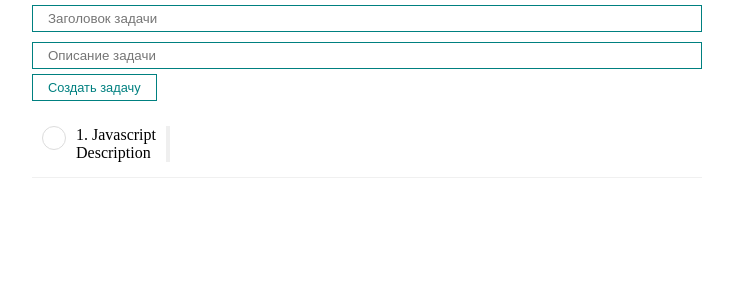
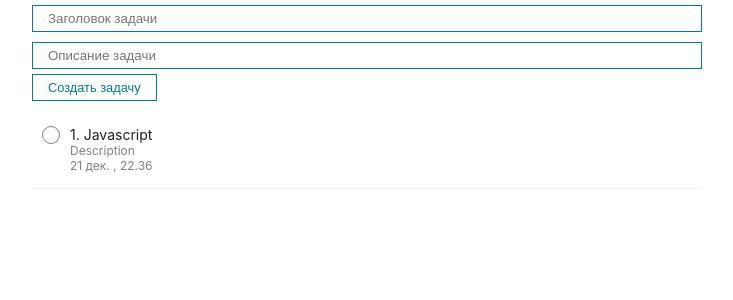
Before and after one commit to evilgodhedgehog/study-works-react, a React (Create React App) app in the folder todolist/: page / in a window 1280 px wide. Shown: the top 300 px of the page, without its empty margins (273-1006 px from the left). Built offline with nearby package versions, Linux system fonts and the light colour scheme.

Commit message:
feat: added date component and created a button to delete a task

```diff
--- a/todolist/src/App.js
+++ b/todolist/src/App.js
@@ -4,7 +4,7 @@ import TaskList from './components/TaskList';
 
 function App() {
   const [tasks, setTasks] = useState([
-    {id: 1, title: 'Javascript', description: 'Description'},
+    {id: 1, title: 'Javascript', description: 'Description', date: '21 дек. , 22.36'},
 ])
 
   const createTask = (newTask) => {
--- a/todolist/src/components/TaskForm.jsx
+++ b/todolist/src/components/TaskForm.jsx
@@ -5,11 +5,15 @@ import Input from './UI/input/Input';
 const TaskForm = ({create}) => {
 
     const [task, setTask] = useState({title: '', description: ''});
+    const locale = 'ru';
+    const today = new Date();
+    const date = `${today.getDate()} ${today.toLocaleDateString(locale, { month: 'short' })}\n`;
+    const time = today.toLocaleTimeString(locale, { hour: 'numeric', hour24: true, minute: 'numeric' });
 
     const addNewTask = (e) => {
         e.preventDefault();
         const newTask = {
-            ...task, id: Date.now(), date: Date.now()
+            ...task, id: Date.now(), date: [date, ', ', time]
         }
         create(newTask);
         setTask({title: '', description: ''});
--- a/todolist/src/components/TaskItem.jsx
+++ b/todolist/src/components/TaskItem.jsx
@@ -4,13 +4,14 @@ import Checkbox from './UI/checkbox/Checkbox';
 const TaskItem = (props) => {
     return (
         <div className='task'>
-            <Checkbox onClick={() => props.remove(props.task)}/>
+            <button className='task-button' onClick={() => props.remove(props.task)}>
+                <Checkbox />
+            </button>
             <div className='task-body'>
                 <div className="task-body__title">{props.index}. {props.task.title}</div>
                 <div className="task-body__description">{props.task.description}</div>
-                <div className="task__date">{props.task.date}</div>
+                <div className="task-body__date">{props.task.date}</div>
             </div>
-            <button onClick={() => props.remove(props.task)}></button>
         </div>
     );
 };
--- a/todolist/src/components/UI/checkbox/Checkbox.jsx
+++ b/todolist/src/components/UI/checkbox/Checkbox.jsx
@@ -2,9 +2,9 @@ import React from 'react';
 
 const Checkbox = () => {
     return (
-        <div className="task-checkbox">
+        <div className="task-checkbox ">
             <div className="task-checkbox__circle">
-                <svg width="24" height="24">
+                 <svg width="24" height="24">
                     <path fill="currentColor" d="M11.23 13.7l-2.15-2a.55.55 0 0 0-.74-.01l.03-.03a.46.46 0 0 0 0 .68L11.24 15l5.4-5.01a.45.45 0 0 0 0-.68l.02.03a.55.55 0 0 0-.73 0l-4.7 4.35z"></path>
                 </svg>
             </div>
--- a/todolist/src/css/styles.css
+++ b/todolist/src/css/styles.css
@@ -2,6 +2,9 @@
     margin: 0;
     padding: 0;
     box-sizing: border-box;
+}
+body{
+    font-family: -apple-system,BlinkMacSystemFont,Segoe UI,Roboto,Apple Color Emoji,Helvetica,Arial,sans-serif,Segoe UI Emoji,Segoe UI Symbol;
 }
 #root {
     width: 700px;
@@ -15,28 +18,33 @@
     margin: 10px 0px;
     border-bottom: 1px solid #f0f0f0;
 }
+/* Task button*/
+.task-button {
+    display: contents;
+}
 /* Task checkbox*/
 .task-checkbox__circle {
-    border: 1px solid #dcdcdc;
+    border: 1px solid #808080;;
     border-radius: 50%;
     display: flex;
     justify-content: center;
     align-items: center;
-    width: 24px;
-    height: 24px;
+    width: 18px;
+    height: 18px;
     overflow: hidden;
 }
 .task-checkbox__circle:hover {
     background: rgb(241, 241, 241);
+    cursor: pointer;
 }
 .task-checkbox__circle svg {
     display: inline-block;
     border: 1px solid transparent;
-    height: 24px;
-    width: 24px;
-    margin-left: -3px;
+    height: 20px;
+    width: 20px;
+    margin-left: -6.5px;
     transition: opacity .15s cubic-bezier(.4,0,1,1);
-    margin-top: -3px;
+    margin-top: -6px;
     opacity: 0;
 }
 .task-checkbox__circle.checked svg, .task-checkbox__circle:hover svg {
@@ -47,8 +55,8 @@
 .task-checkbox__circle.priority-1,
 .task-checkbox__circle.priority-2,
 .task-checkbox__circle.priority-3 {
-    width: 22px;
-    height: 22px;
+    width: 18px;
+    height: 18px;
     border-width: 2px;
 }
 .task-checkbox__circle.priority-1 {
@@ -69,9 +77,21 @@
 .task-checkbox__circle.priority-1 svg,
 .task-checkbox__circle.priority-2 svg,
 .task-checkbox__circle.priority-3 svg {
-    margin-left: -4px;
+    margin-left: -6px;
 }
 /* Task body*/
 .task-body{
     padding: 0px 10px;
 }
+.task-body__title{
+    color: #202020;
+    font-size: .875rem;
+}
+.task-body__description {
+    color: #808080;
+    font-size: .75rem;
+}
+.task-body__date {
+    color: #808080;
+    font-size: .75rem;
+}
```
